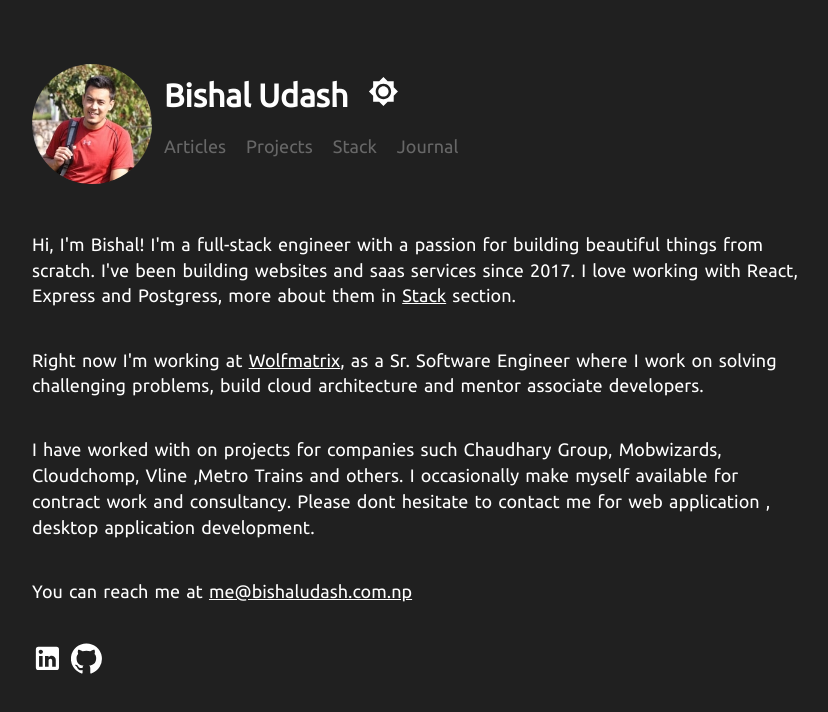
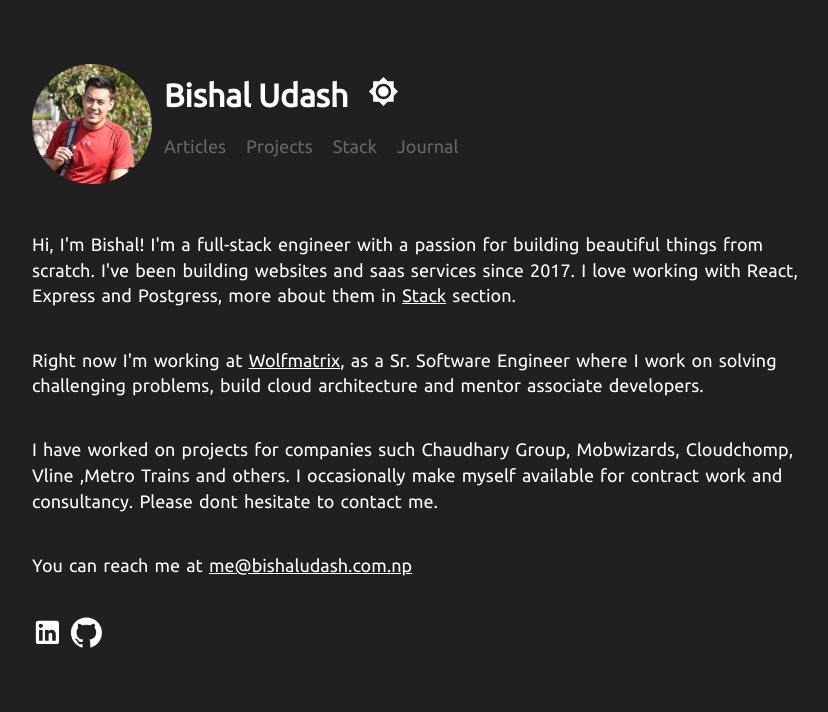
Before and after one commit to bishaludas/bishaludas.github.io, a React (Create React App) app: page / in a window 1280 px wide. Shown: the top 712 px of the page, without its empty margins (224-1052 px from the left). Built offline with nearby package versions, Linux system fonts and the light colour scheme.

Commit message:
about page update

```diff
--- a/src/components/About/About.js
+++ b/src/components/About/About.js
@@ -54,11 +54,10 @@ const About = () => {
       </p>
 
       <p>
-        I have worked with on projects for companies such Chaudhary Group,
+        I have worked on projects for companies such Chaudhary Group,
         Mobwizards, Cloudchomp, Vline ,Metro Trains and others. I occasionally
         make myself available for contract work and consultancy. Please dont
-        hesitate to contact me for web application , desktop application
-        development.
+        hesitate to contact me.
       </p>
       <p>
         You can reach me at{" "}
```
